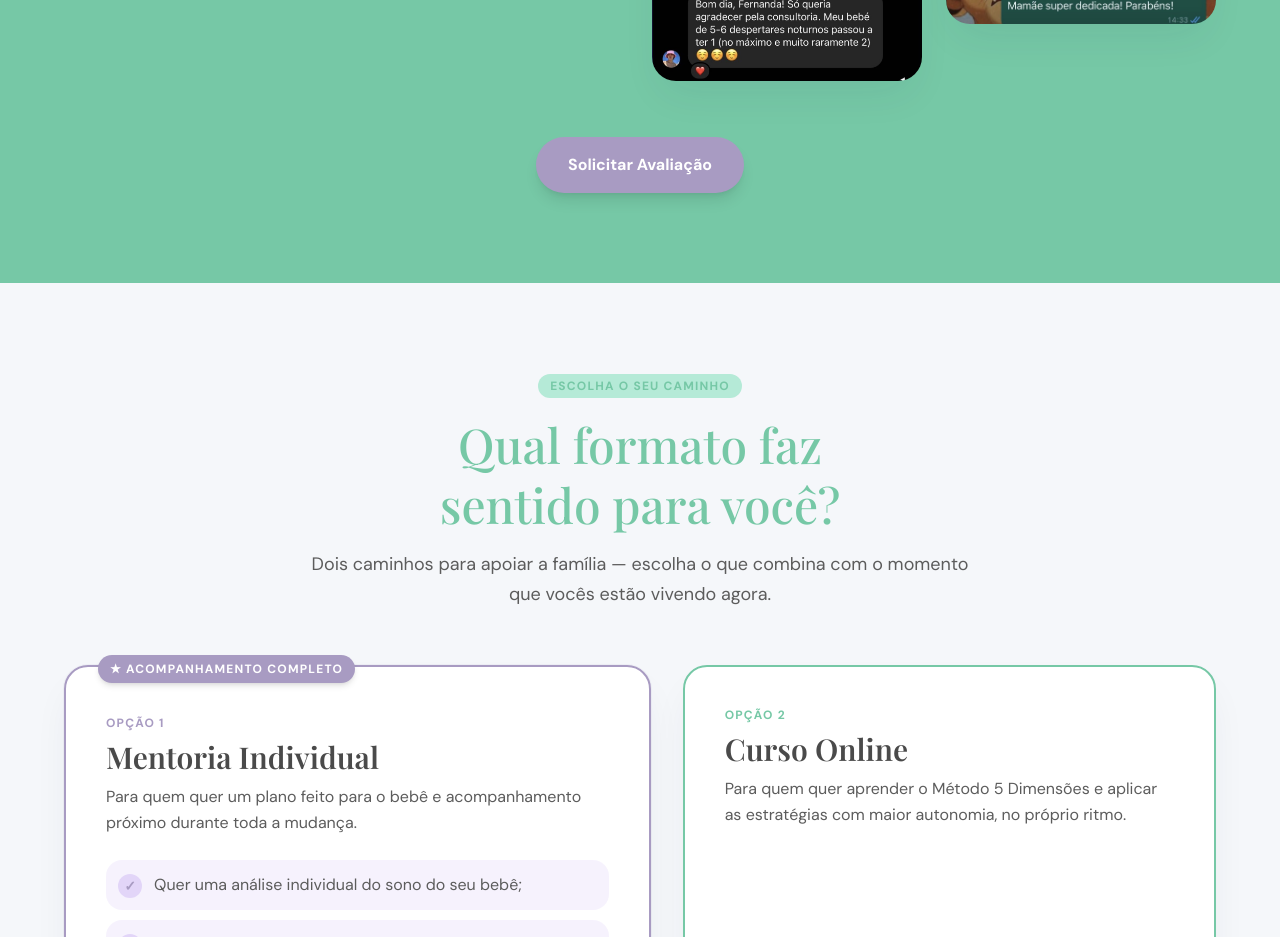
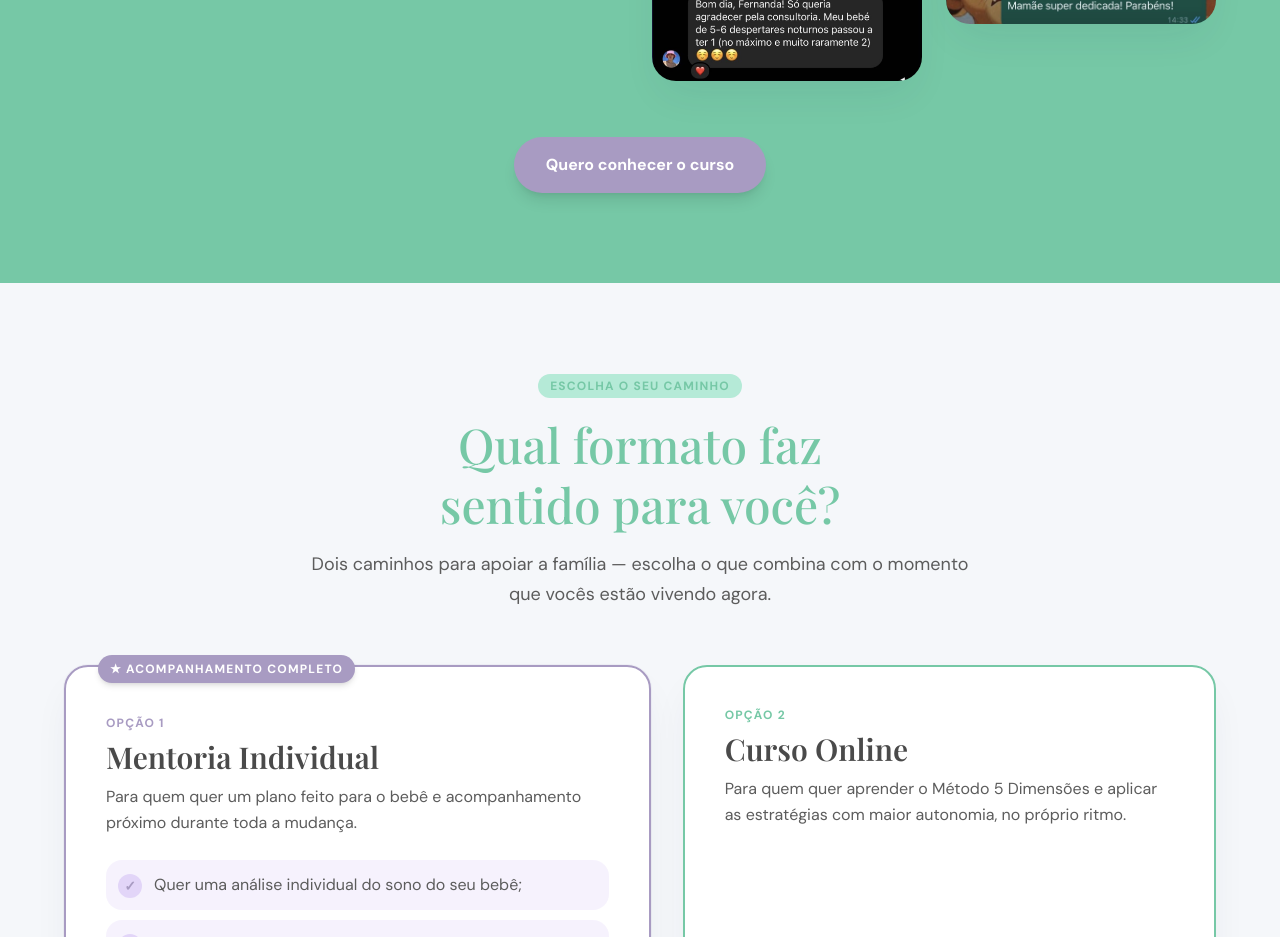
Before and after one commit to jotaraujo/5_dimensoes_do_sono, a React (Vite) app: page / in a window 1280 px wide. Shown: the part 10360-11297 px from the top of the page. Built offline with nearby package versions, Linux system fonts and the light colour scheme; a web font is replaced by a local one.

Commit message:
refactor(testimonials): update call to action to point to the course

```diff
--- a/src/components/Testimonials.jsx
+++ b/src/components/Testimonials.jsx
@@ -102,12 +102,12 @@ export default function Testimonials() {
 				{/* CTA após depoimentos */}
 				<div className='text-center mt-14'>
 					<Button
-						href='https://forms.gle/2LaybDMZUWx4W7wf9'
+						href='https://pay.kiwify.com.br/g0SED7e'
 						target='_blank'
 						variant='primary'
 						size='default'
 					>
-						Solicitar Avaliação
+						Quero conhecer o curso
 					</Button>
 				</div>
 			</div>
```
